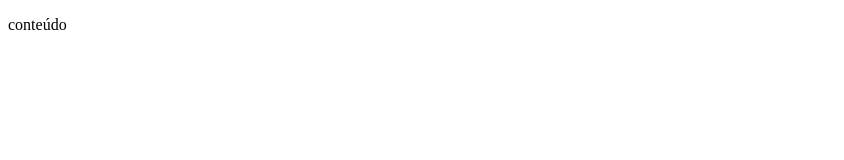
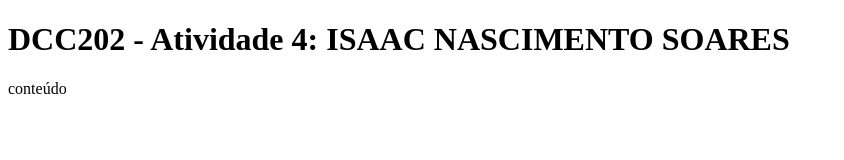
Before and after one commit to ufjf-dcc202/ufjf-dcc202-2023-3-a-atv4-IsaacNSoares, a website: page index.html in a window 1280 px wide. Shown: the whole page, without its empty margins (0-844 px from the left). Drawn offline with Linux system fonts and the light colour scheme.

Commit message:
adiciona título no main do index

```diff
--- a/index.html
+++ b/index.html
@@ -7,6 +7,7 @@
 </head>
 <body>
   <main>
+    <h1>DCC202 - Atividade 4: ISAAC NASCIMENTO SOARES</h1>
     <p>conteúdo</p>
   </main>
 </body>
```
